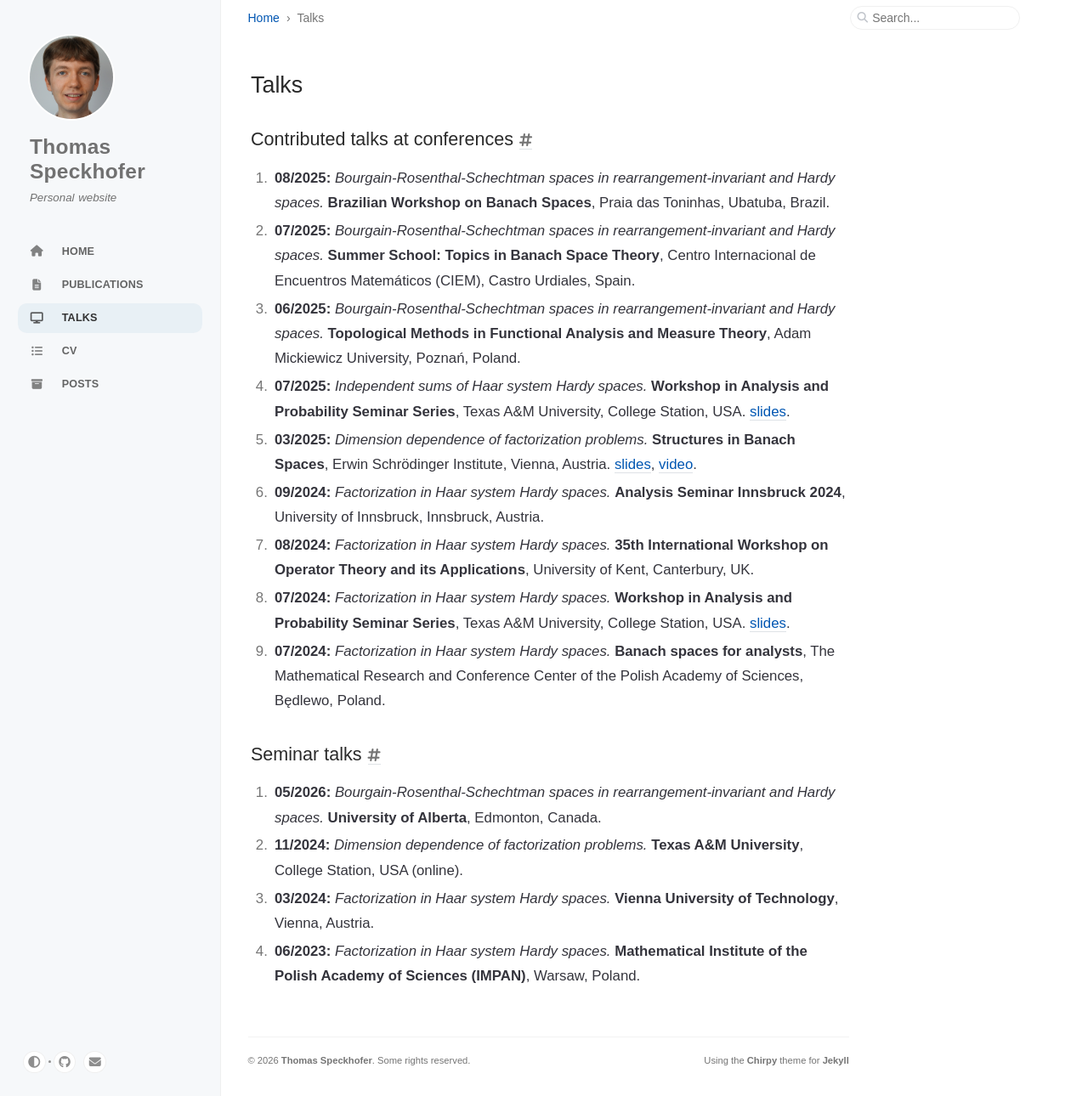
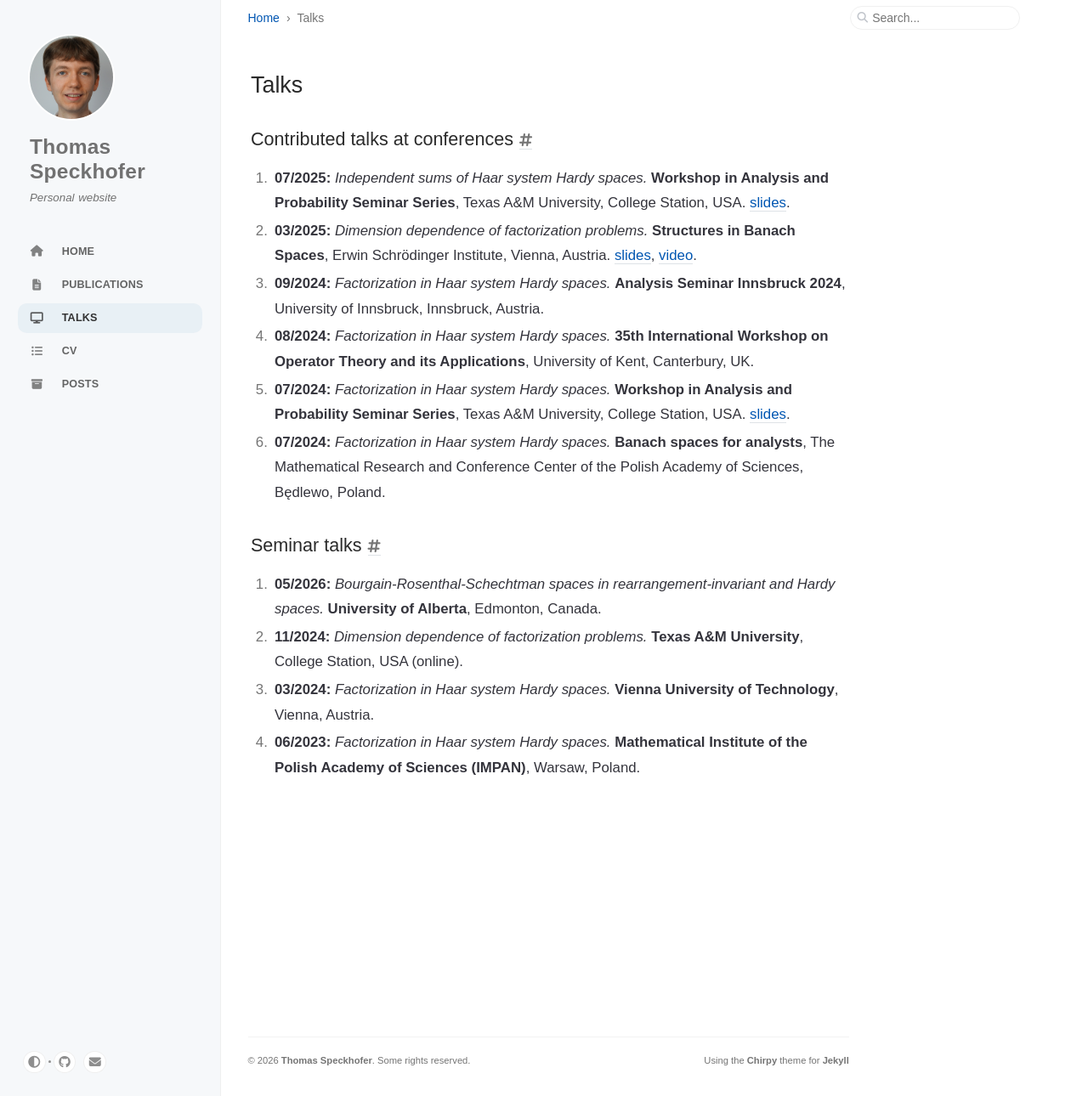
Before and after one commit to speckhofer/speckhofer.github.io, a Jekyll site: the page built from _tabs/talks.md, in a window 1280 px wide and 1290 px high. Shown: the whole window at 85% size. Built offline with Jekyll 4.4.1, drawn with Linux system fonts in a browser that asks for light colours; cached includes are drawn as plain includes.

Commit message:
Update talks.md

```diff
--- a/_tabs/talks.md
+++ b/_tabs/talks.md
@@ -5,9 +5,6 @@ order: 2
 
 ## Contributed talks at conferences
 
-1. **08/2025:** _Bourgain-Rosenthal-Schechtman spaces in rearrangement-invariant and Hardy spaces._ **Brazilian Workshop on Banach Spaces**, Praia das Toninhas, Ubatuba, Brazil.
-1. **07/2025:** _Bourgain-Rosenthal-Schechtman spaces in rearrangement-invariant and Hardy spaces._ **Summer School: Topics in Banach Space Theory**, Centro Internacional de Encuentros Matemáticos (CIEM), Castro Urdiales, Spain.
-1. **06/2025:** _Bourgain-Rosenthal-Schechtman spaces in rearrangement-invariant and Hardy spaces._ **Topological Methods in Functional Analysis and Measure Theory**, Adam Mickiewicz University, Poznań, Poland.
 1. **07/2025:** _Independent sums of Haar system Hardy spaces._ **Workshop in Analysis and Probability Seminar Series**, Texas A&M University, College Station, USA. [slides](https://speckhofer.github.io/assets/pdf/2025_independent-sums-of-hshs_college-station.pdf).
 1. **03/2025:** _Dimension dependence of factorization problems._ **Structures in Banach Spaces**, Erwin Schrödinger Institute, Vienna, Austria. [slides](https://speckhofer.github.io/assets/pdf/2025_dimension-dependence-of-factorization-problems_vienna.pdf), [video](https://www.youtube.com/watch?v=on6QlI1M7OM).
 1. **09/2024:** _Factorization in Haar system Hardy spaces._ **Analysis Seminar Innsbruck 2024**, University of Innsbruck, Innsbruck, Austria.
```
